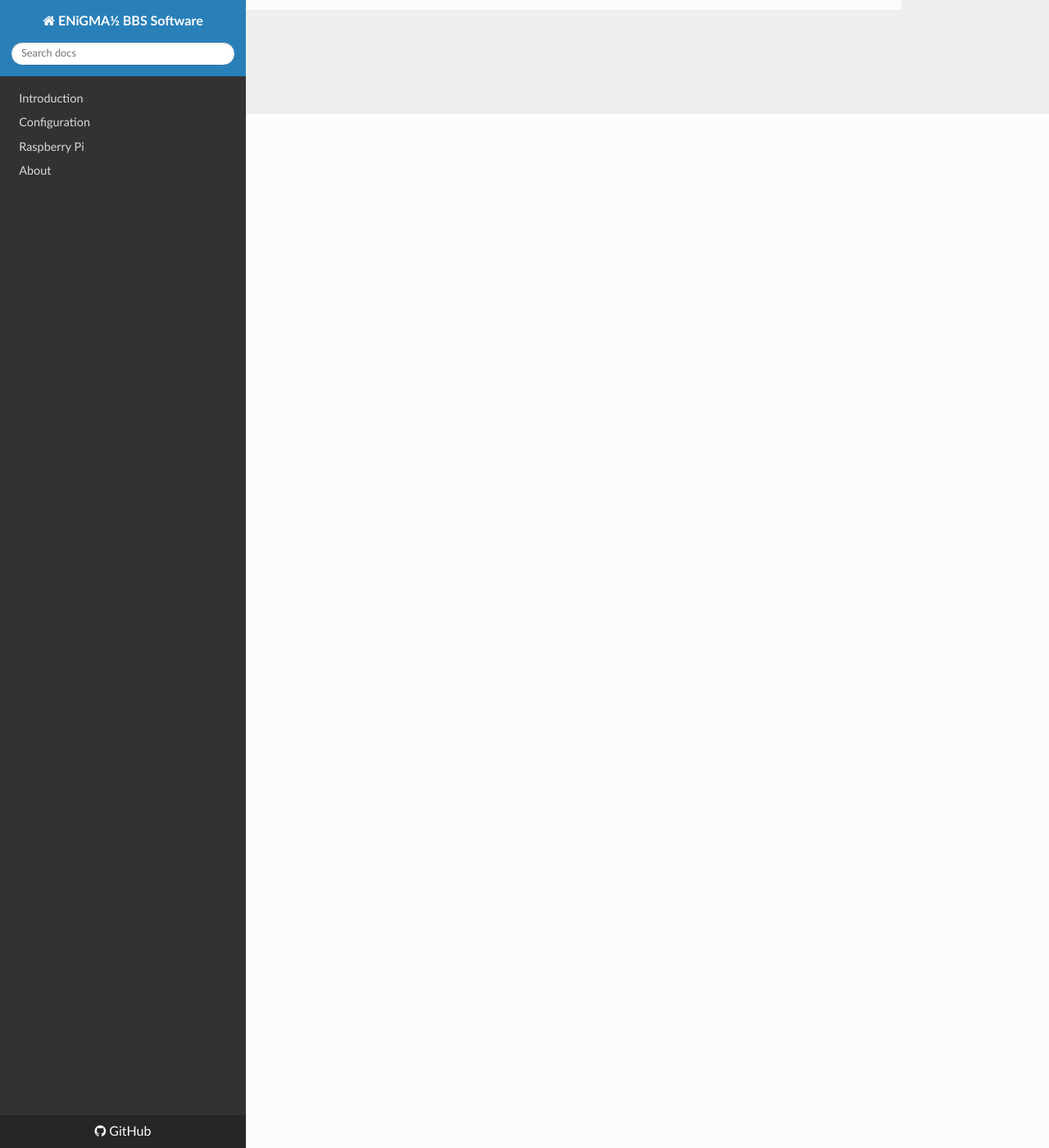
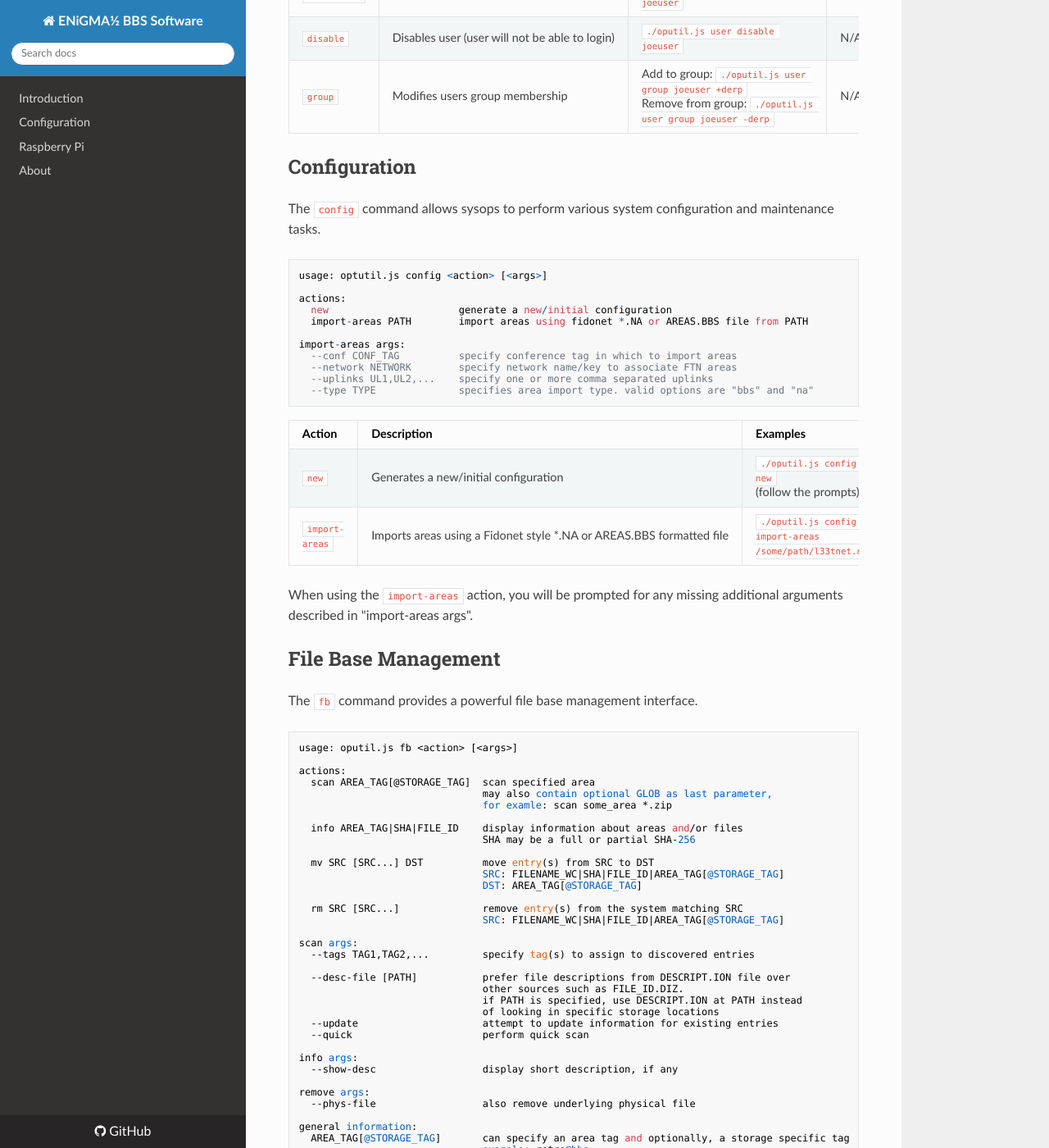
Before and after one commit to NuSkooler/enigma-bbs, an MkDocs documentation site: the page built from docs/admin/oputil.md, in a window 1280 px wide and 1400 px high, scrolled down 1261 px. Shown: the whole window at 82% size. Built offline with MkDocs 1.6.1, drawn with Linux system fonts in a browser that asks for light colours; nearby versions of some CDN libraries; old or Windows-style settings are respelled for this version of MkDocs; some of the changed text lies outside the part shown.

Commit message:
More updates to oputil

````diff
--- a/docs/admin/oputil.md
+++ b/docs/admin/oputil.md
@@ -22,9 +22,23 @@ commands:
   mb                        message base management
 ```
 
-Commands break up operations by groups. Type `./oputil.js <command> --help` for additional help on a particular command. The next sections will describe them.
+Commands break up operations by groups:
+| Command   | Description   |
+|-----------|---------------|
+| `user`    | User management   |
+| `config`  | System configuration and maintentance |
+| `fb`      | File base configuration and management    |
+| `mb`      | Message base configuration and management |
+
+Global arguments apply to most commands and actions:
+* `--config`: Specify configuration directory if it is not the default of `./config/`.
+* `--no-prompt`: Assume defaults and do not prompt when posisible.
+
+Type `./oputil.js <command> --help` for additional help on a particular command. The following sections will describe them.
 
 ## User
+The `user` command covers various user operations.
+
 ```
 usage: optutil.js user <action> [<args>]
 
@@ -45,3 +59,88 @@ actions:
 | `deactivate`    | Deactivates user  | `./oputil.js user deactivate joeuser` | N/A   |
 | `disable`   | Disables user (user will not be able to login)    | `./oputil.js user disable joeuser`    | N/A   |
 | `group`   | Modifies users group membership   | Add to group: `./oputil.js user group joeuser +derp`<br/>Remove from group: `./oputil.js user group joeuser -derp`   | N/A    |
+
+## Configuration
+The `config` command allows sysops to perform various system configuration and maintenance tasks.
+
+```
+usage: optutil.js config <action> [<args>]
+
+actions:
+  new                      generate a new/initial configuration
+  import-areas PATH        import areas using fidonet *.NA or AREAS.BBS file from PATH
+
+import-areas args:
+  --conf CONF_TAG          specify conference tag in which to import areas
+  --network NETWORK        specify network name/key to associate FTN areas
+  --uplinks UL1,UL2,...    specify one or more comma separated uplinks
+  --type TYPE              specifies area import type. valid options are "bbs" and "na"
+```
+
+
+| Action    | Description       | Examples                              |
+|-----------|-------------------|---------------------------------------|
+| `new`     | Generates a new/initial configuration | `./oputil.js config new` (follow the prompts) |
+| `import-areas`    | Imports areas using a Fidonet style *.NA or AREAS.BBS formatted file  | `./oputil.js config import-areas /some/path/l33tnet.na`   |
+
+When using the `import-areas` action, you will be prompted for any missing additional arguments described in "import-areas args".
+
+## File Base Management
+The `fb` command provides a powerful file base management interface.
+
+```
+usage: oputil.js fb <action> [<args>]
+
+actions:
+  scan AREA_TAG[@STORAGE_TAG]  scan specified area
+                               may also contain optional GLOB as last parameter,
+                               for examle: scan some_area *.zip
+
+  info AREA_TAG|SHA|FILE_ID    display information about areas and/or files
+                               SHA may be a full or partial SHA-256
+
+  mv SRC [SRC...] DST          move entry(s) from SRC to DST
+                               SRC: FILENAME_WC|SHA|FILE_ID|AREA_TAG[@STORAGE_TAG]
+                               DST: AREA_TAG[@STORAGE_TAG]
+
+  rm SRC [SRC...]              remove entry(s) from the system matching SRC
+                               SRC: FILENAME_WC|SHA|FILE_ID|AREA_TAG[@STORAGE_TAG]
+
+scan args:
+  --tags TAG1,TAG2,...         specify tag(s) to assign to discovered entries
+
+  --desc-file [PATH]           prefer file descriptions from DESCRIPT.ION file over
+                               other sources such as FILE_ID.DIZ.
+                               if PATH is specified, use DESCRIPT.ION at PATH instead
+                               of looking in specific storage locations
+  --update                     attempt to update information for existing entries
+  --quick                      perform quick scan
+
+info args:
+  --show-desc                  display short description, if any
+
+remove args:
+  --phys-file                  also remove underlying physical file
+
+general information:
+  AREA_TAG[@STORAGE_TAG]       can specify an area tag and optionally, a storage specific tag
+                               example: retro@bbs
+
+  FILENAME_WC                  filename with * and ? wildcard support. may match 0:n entries
+  SHA                          full or partial SHA-256
+  FILE_ID                      a file identifier. see file.sqlite3
+```
+
+#### Scan File Area
+The `scan` action can (re)scan a file area for new entries as well as update (`--update`) existing entry records (description, etc.). When scanning, a valid area tag must be specified. Optionally, storage tag may also be supplied in order to scan a specific filesystem location using the `@the_storage_tag` syntax. If a [GLOB](http://man7.org/linux/man-pages/man7/glob.7.html) is supplied as the last argument, only file entries with filenames matching will be processed.
+
+#### Examples
+Performing a quick scan of a specific area's storage location ("retro_warez", "retro_warez_games) matching only *.zip extentions:
+```
+./oputil.js fb scan --quick retro_warez@retro_warez_games *.zip`
+```
+
+Update all entries in the "artscene" area supplying the file tags "artscene", and "textmode".
+```
+./oputil.js fb scan --update --quick --tags artscene,textmode artscene`
+```
````
